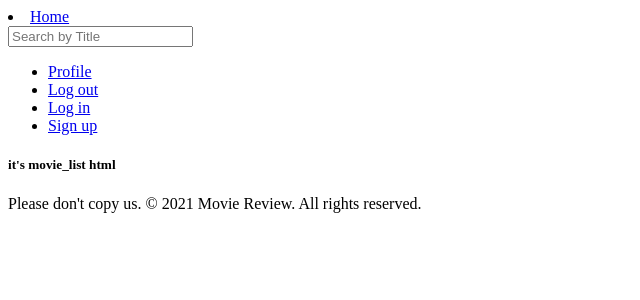
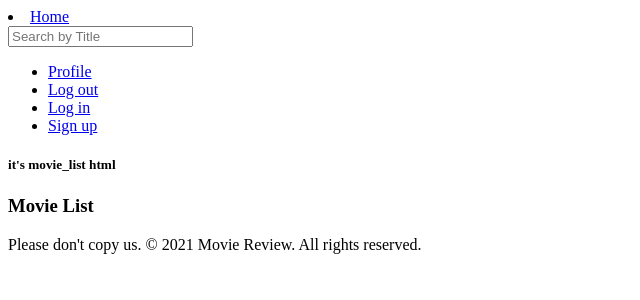
Before and after one commit to lgylgy1919/movieReview_portfolio, a Django app: page / in a window 1280 px wide. Shown: the top 300 px of the page, without its empty margins (0-640 px from the left). Run offline with Django 3.2, Linux system fonts and the light colour scheme.

Commit message:
revise movie_list.html

```diff
--- a/templates/movies/movie_list.html
+++ b/templates/movies/movie_list.html
@@ -2,4 +2,5 @@
 {% block page_title %}Home{% endblock page_title %}
 {% block content %}
     <h5>it's movie_list html</h5>
+    <h3>Movie List</h3>
 {% endblock content%}
```
